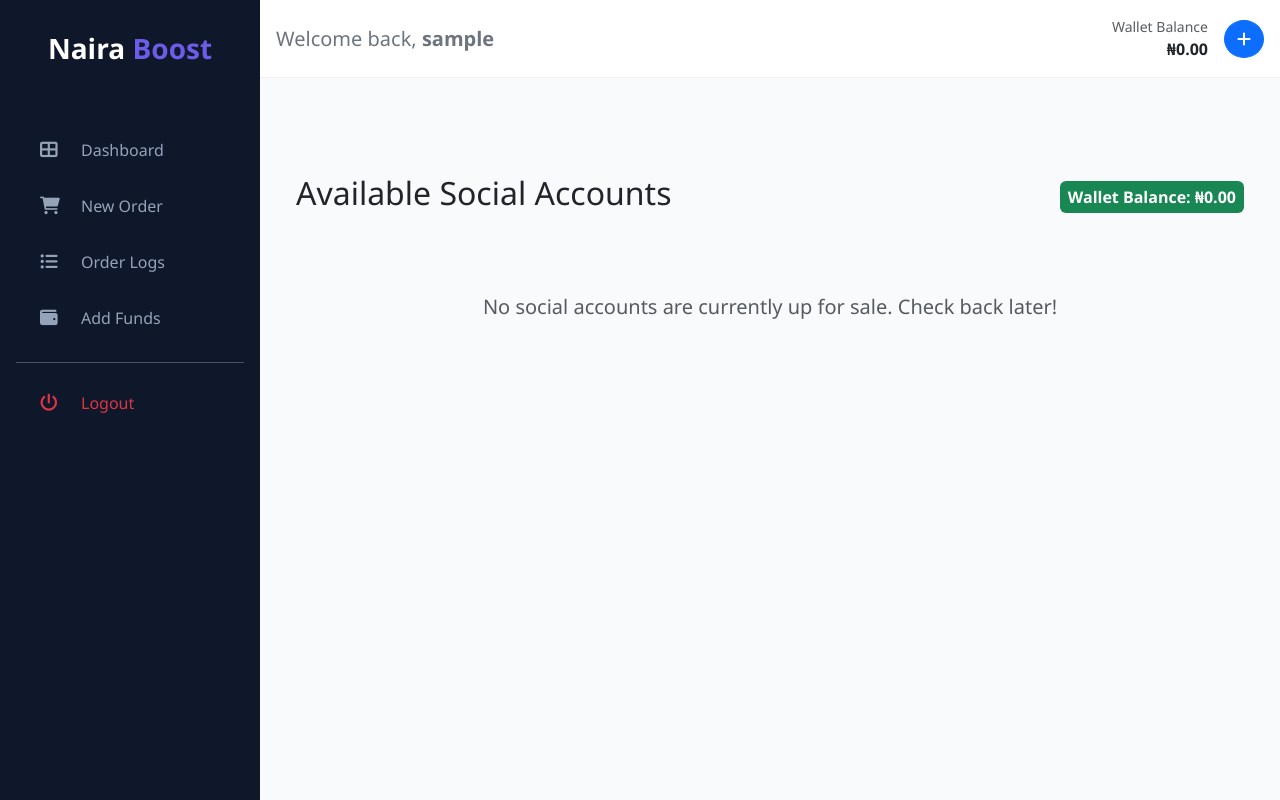
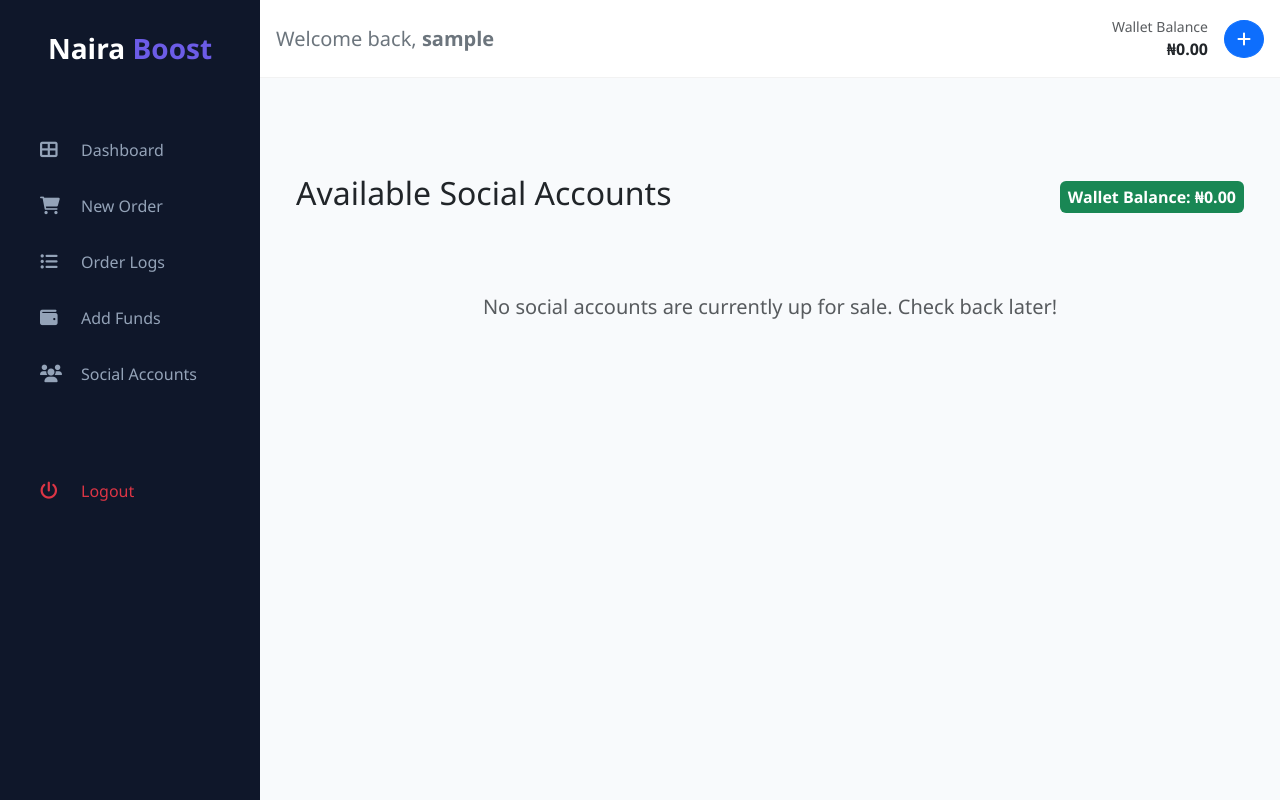
Before and after one commit to bidsho/smm_panel_pro, a Django app: page /orders/accounts/shop/ in a window 1280 px wide. Run offline with Django 5.2, Linux system fonts and the light colour scheme; the visitor is signed in with stand-in values (Sample User, id 1); data comes from the database, SQL or seed files in the repository.

Commit message:
Add social media account storefront, secure checkout view, and inventory templates

```diff
--- a/templates/layouts/base.html
+++ b/templates/layouts/base.html
@@ -106,6 +106,9 @@
             <i class="fas fa-wallet me-3"></i> Add Funds
         </a>
 
+         <a class="nav-link" href="{% url 'available_accounts' %}">
+            <i class="fas fa-users me-3"></i> Social Accounts
+
         <div class="mt-auto mb-4">
             <hr class="mx-3 opacity-25">
             <a class="nav-link text-danger" href="/logout/">
```
